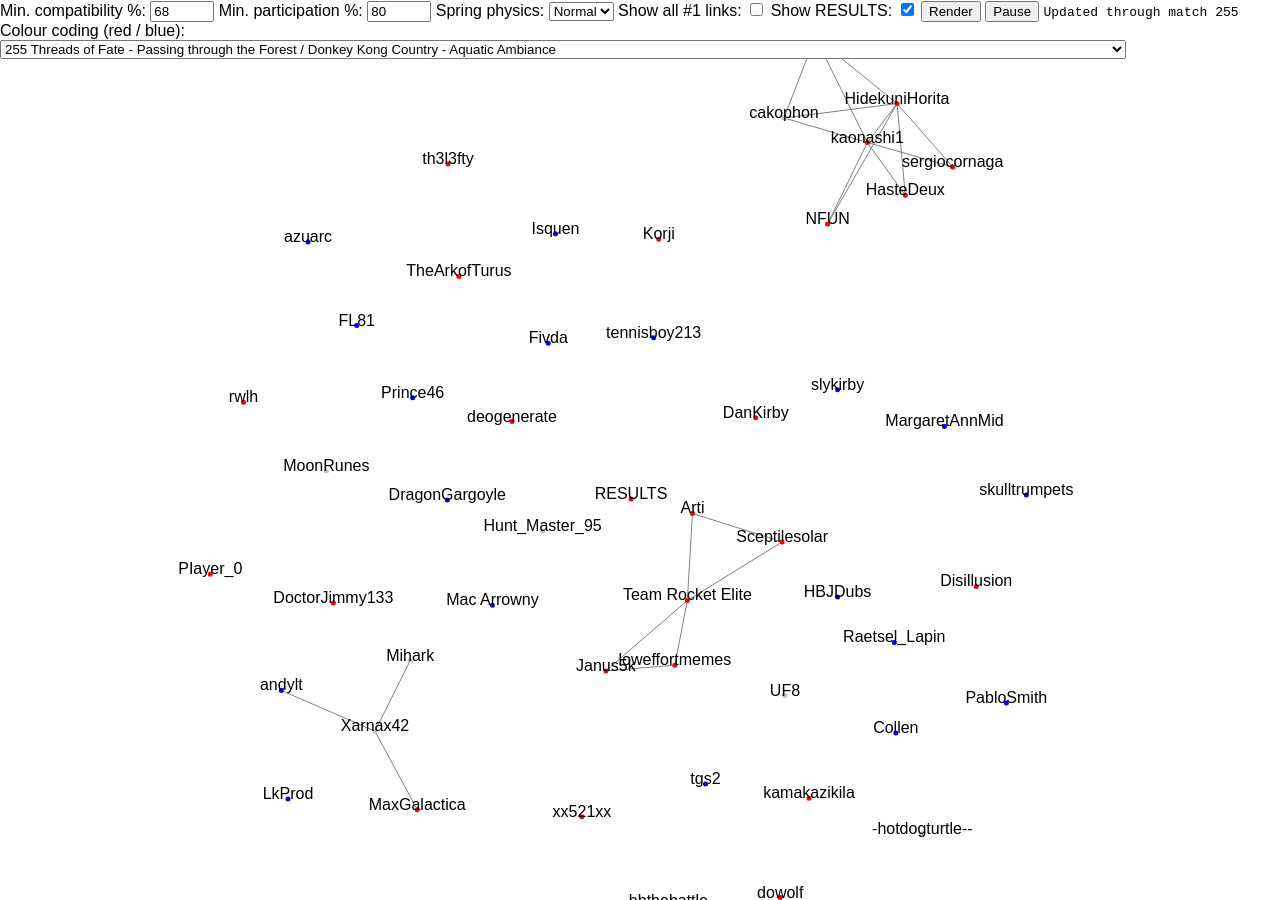
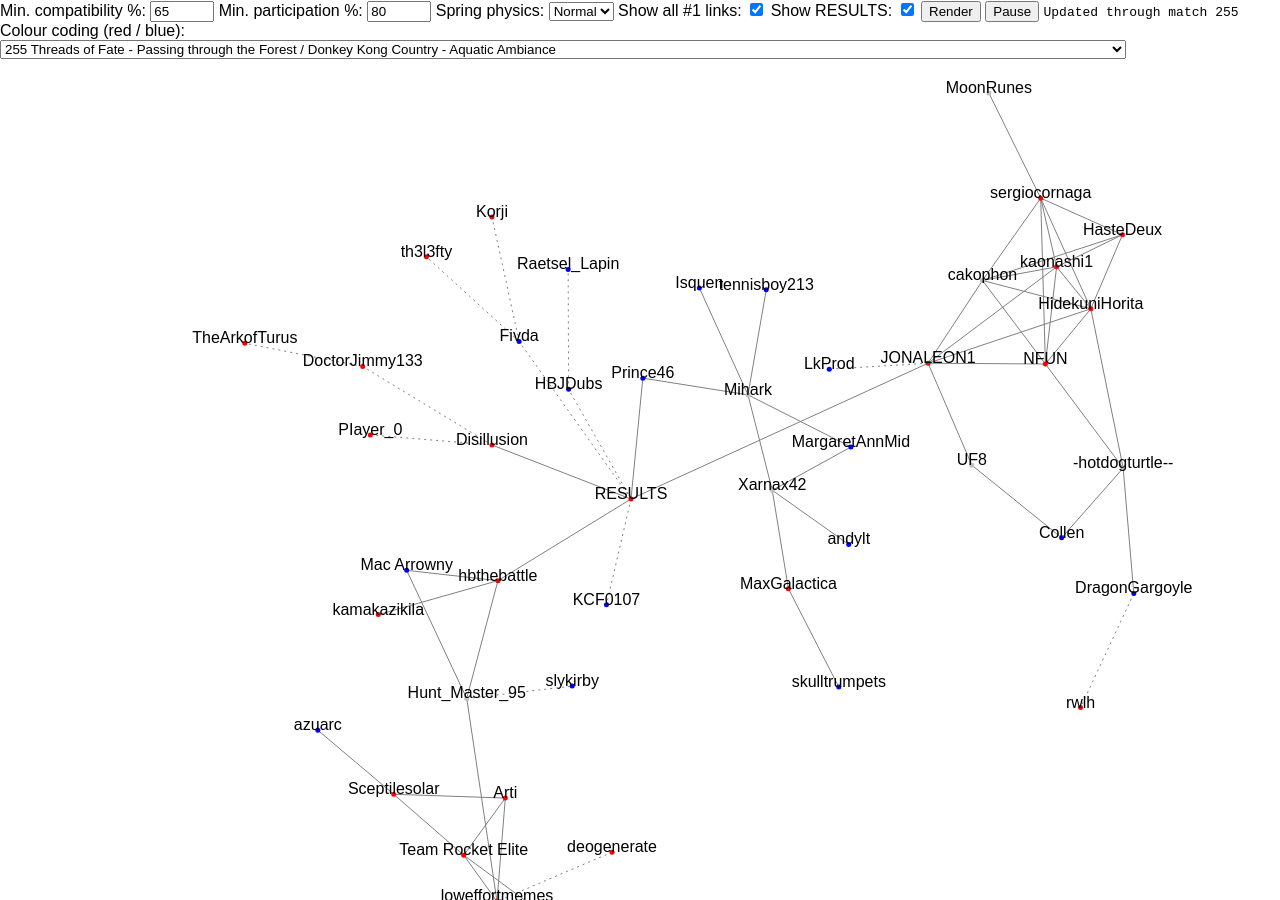
Before and after one commit to p0p0p0p/p0p0p0p.github.io, a Jekyll site: the page src/vgmc16/bracket.html, which Jekyll copies as it is, in a window 1280 px wide. Built offline with Jekyll 4.4.1, drawn with Linux system fonts in a browser that asks for light colours.

Commit message:
Adjust 16 graph defaults

```diff
--- a/src/vgmc16/bracket.html
+++ b/src/vgmc16/bracket.html
@@ -20,7 +20,7 @@
 
 <body>
   <label for="minratio">Min. compatibility %:</label>
-  <input type="number" id="minratio" value="68" min="0" max="100">
+  <input type="number" id="minratio" value="65" min="0" max="100">
 
   <label for="minvoting">Min. participation %:</label>
   <input type="number" id="minvoting" value="80" min="0" max="100">
@@ -33,7 +33,7 @@
   </select>
 
   <label for="toplinks">Show all #1 links:</label>
-  <input type="checkbox" id="toplinks">
+  <input type="checkbox" id="toplinks" checked>
 
   <label for="showresults">Show RESULTS:</label>
   <input type="checkbox" id="showresults" checked>
```
